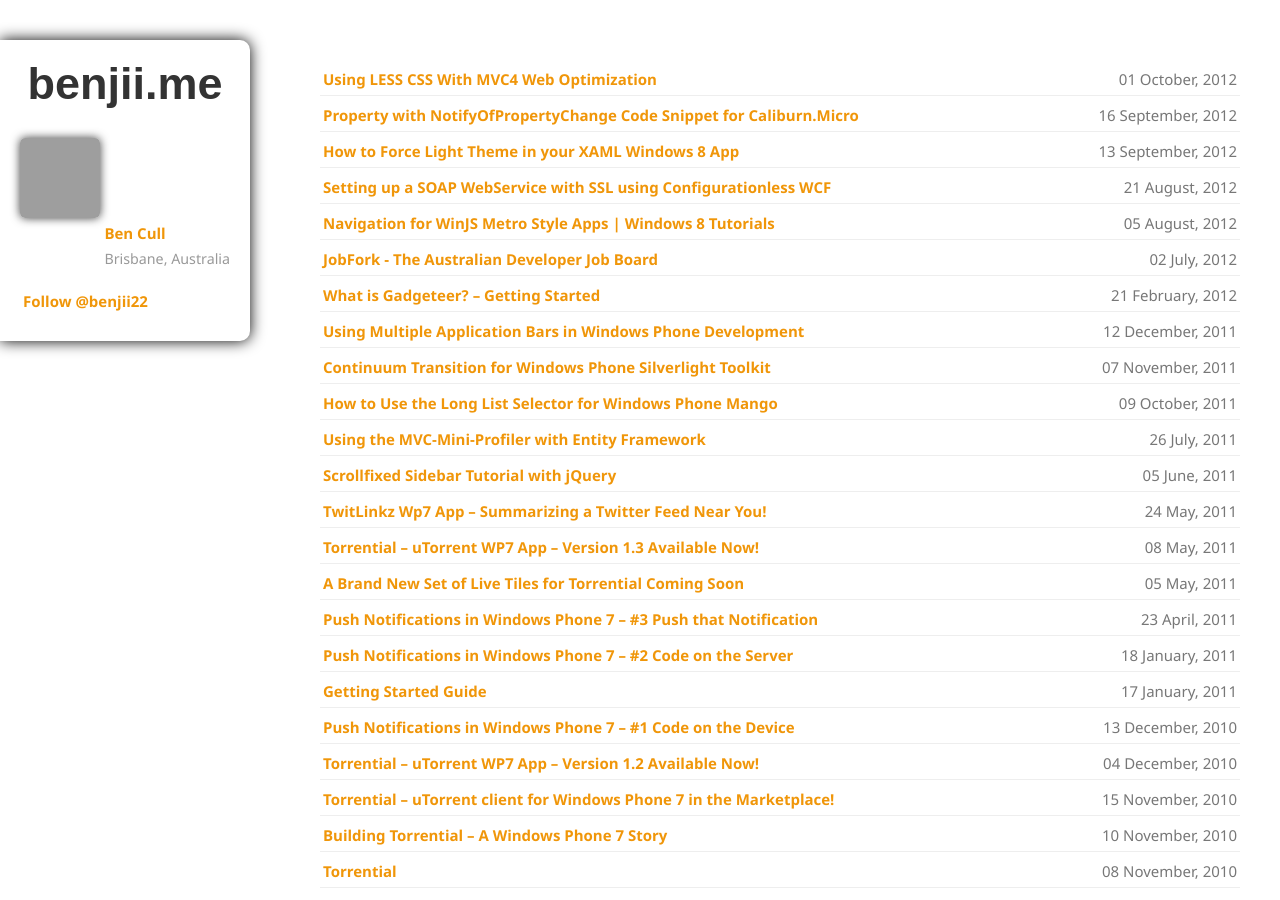
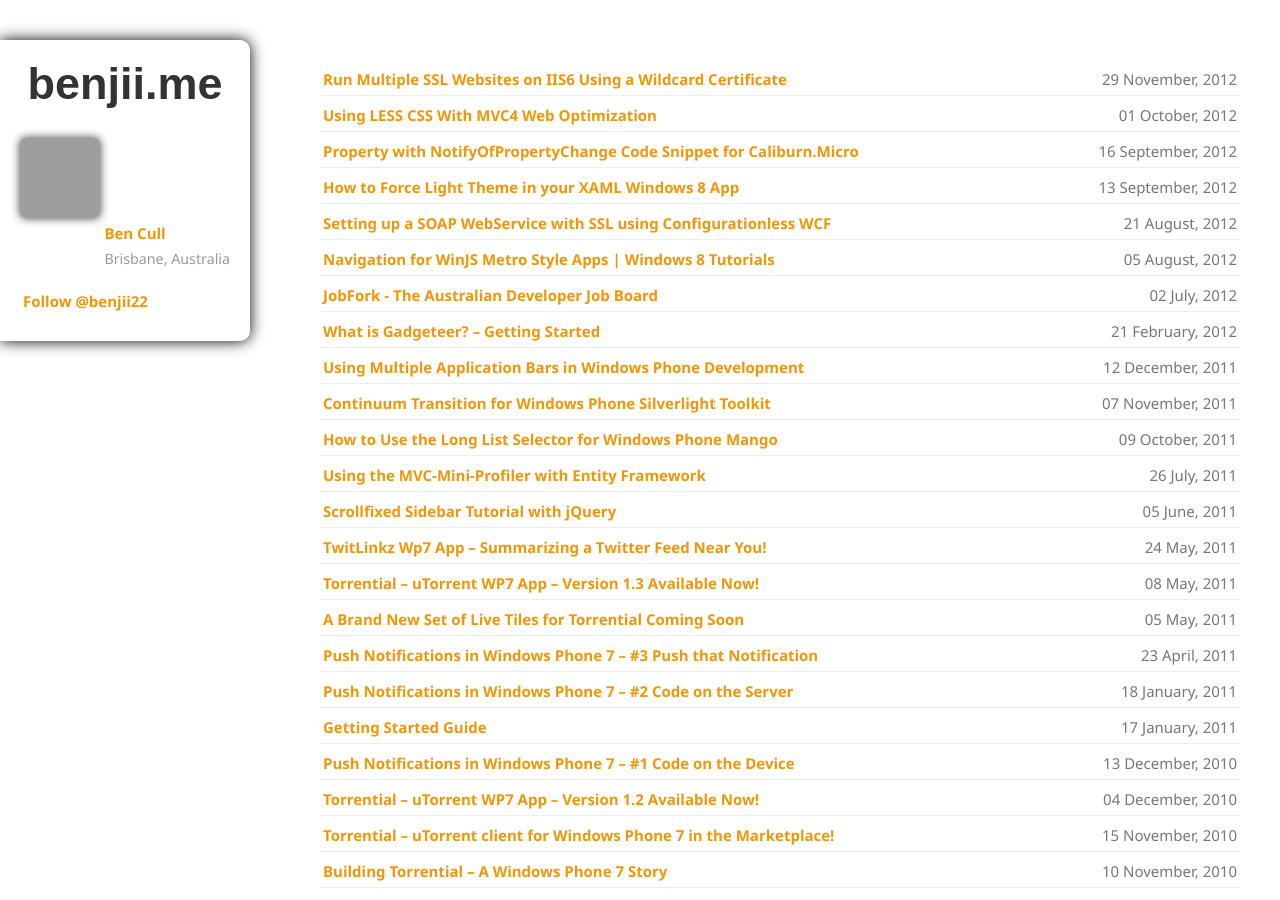
Before and after one commit to bjcull/bjcull.github.com, a Jekyll site: the page built from index.md, in a window 1280 px wide and 900 px high. Built offline with Jekyll 4.4.1, drawn with Linux system fonts in a browser that asks for light colours; nearby versions of some CDN libraries; comment, search, counter and statistics services are not loaded; grey boxes are pictures that could not be loaded.

Commit message:
Updated _posts/2012-11-28-run-multiple-ssl-websites-on-iis6-using-a-wildcard-certificate.md

```diff
--- a/_posts/2012-11-28-run-multiple-ssl-websites-on-iis6-using-a-wildcard-certificate.md
+++ b/_posts/2012-11-28-run-multiple-ssl-websites-on-iis6-using-a-wildcard-certificate.md
@@ -1,7 +1,8 @@
 ---
 title: Run Multiple SSL Websites on IIS6 Using a Wildcard Certificate
+date: 2012-11-29
 layout: post
-published: false
+published: true
 ---
 
 I came across this problem whilst setting up a UAT environment at work. Having not dealt with SSL certs before, especially on the older IIS6, it was actually a little challenging to figure out.
```
